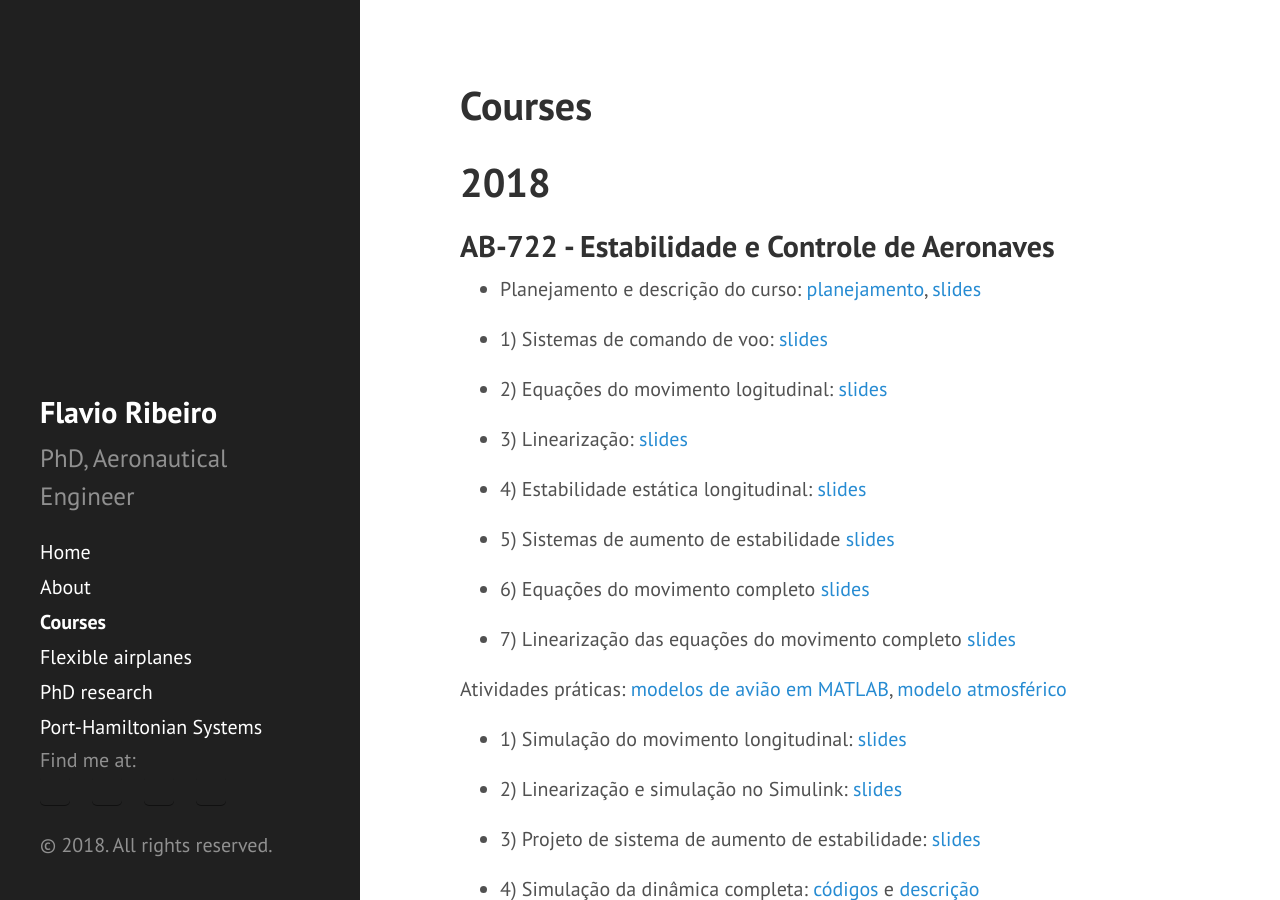
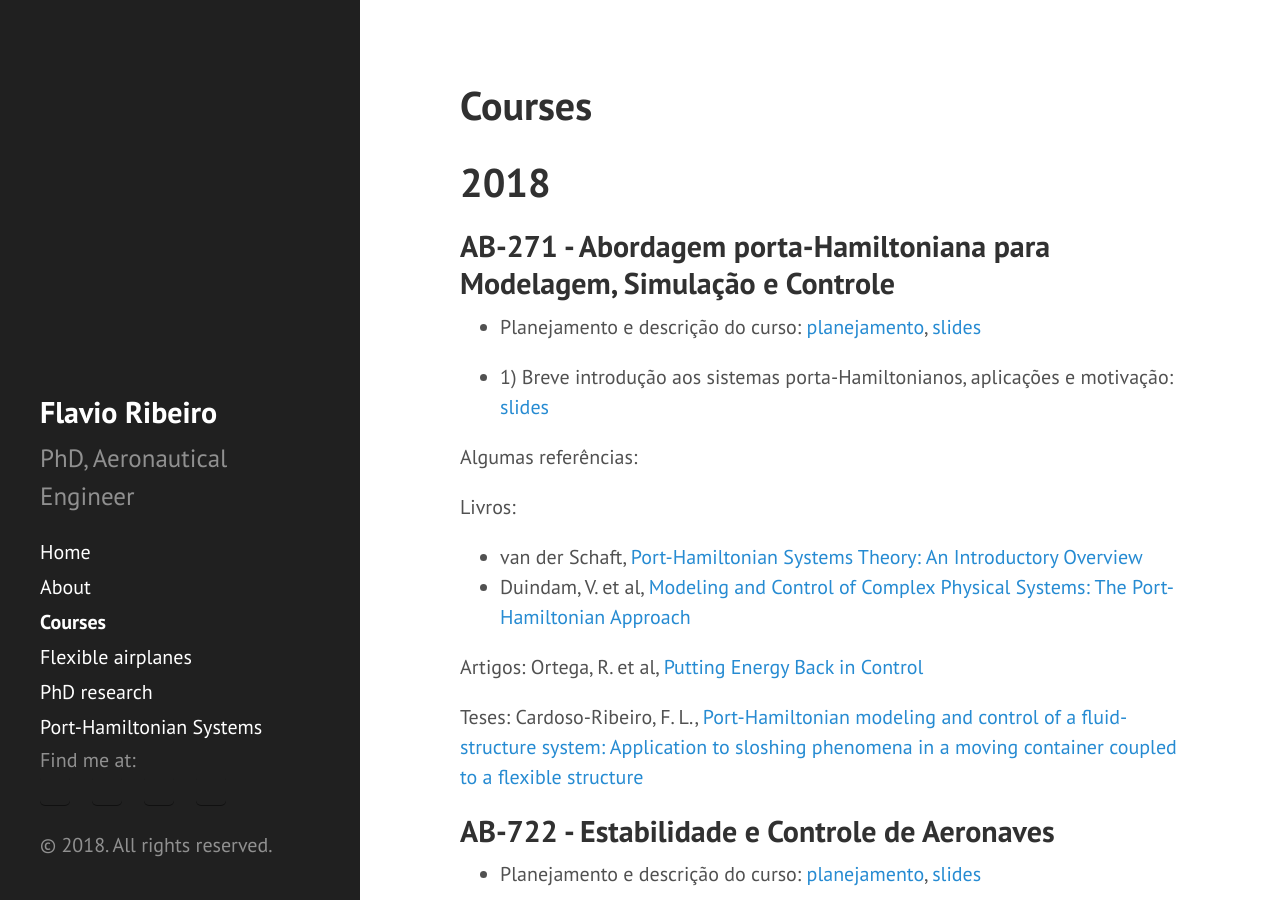
Before and after one commit to flavioluiz/flavioluiz.github.io, a Jekyll site: the page built from courses.md, in a window 1280 px wide and 900 px high. Built offline with Jekyll 4.4.1, drawn with Linux system fonts in a browser that asks for light colours.

Commit message:
inclusao do curso ab271

```diff
--- a/courses.md
+++ b/courses.md
@@ -4,6 +4,27 @@ title: Courses
 ---
 
 # 2018
+## AB-271 - Abordagem porta-Hamiltoniana para Modelagem, Simulação e Controle
+* Planejamento e descrição do curso:
+[planejamento](http://flavioluiz.github.io/cursos/AB271/programa.pdf), [slides](http://flavioluiz.github.io/cursos/AB271/0programa.pdf)
+
+* 1) Breve introdução aos sistemas porta-Hamiltonianos, aplicações e motivação:
+[slides](http://flavioluiz.github.io/cursos/AB271/1Introducao.pdf)
+
+
+Algumas referências:
+
+Livros:
+* van der Schaft, [Port-Hamiltonian Systems
+Theory: An Introductory Overview](http://www.math.rug.nl/arjan/DownloadVarious/PHbook.pdf)
+* Duindam, V. et al, [Modeling and Control of Complex Physical Systems:
+The Port-Hamiltonian Approach](https://www.springer.com/br/book/9783642031953)
+
+Artigos:
+Ortega, R. et al, [Putting Energy Back in Control](https://ieeexplore.ieee.org/stamp/stamp.jsp?arnumber=915398)
+
+Teses:
+Cardoso-Ribeiro, F. L., [Port-Hamiltonian modeling and control of a fluid-structure system: Application to sloshing phenomena in a moving container coupled to a flexible structure](http://flavioluiz.github.io/thesis/phdthesis.pdf)
 
 ## AB-722 - Estabilidade e Controle de Aeronaves
 * Planejamento e descrição do curso:
```
Also changed, not shown: 3 other files.
